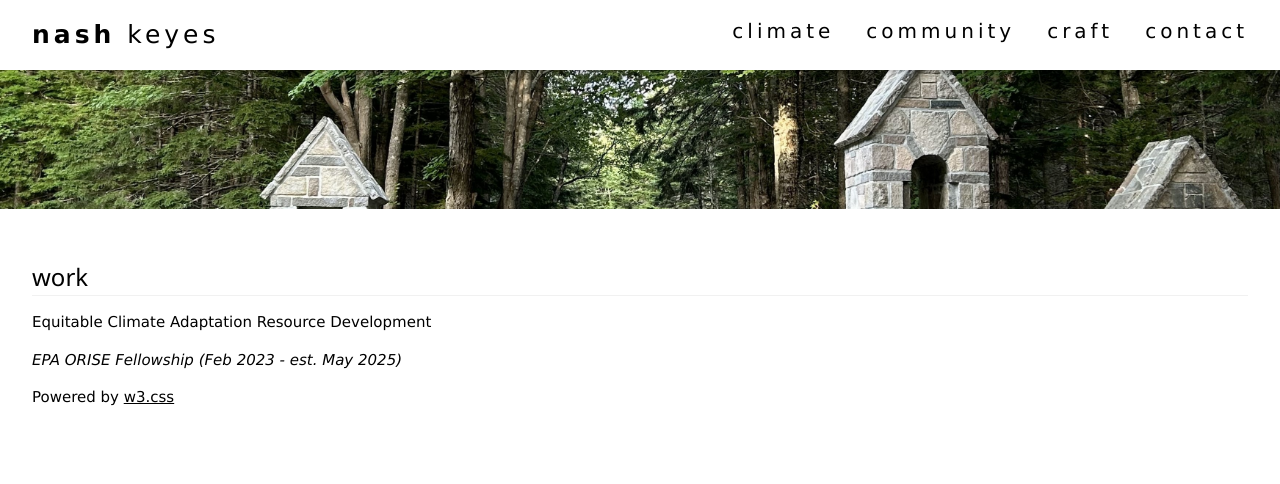
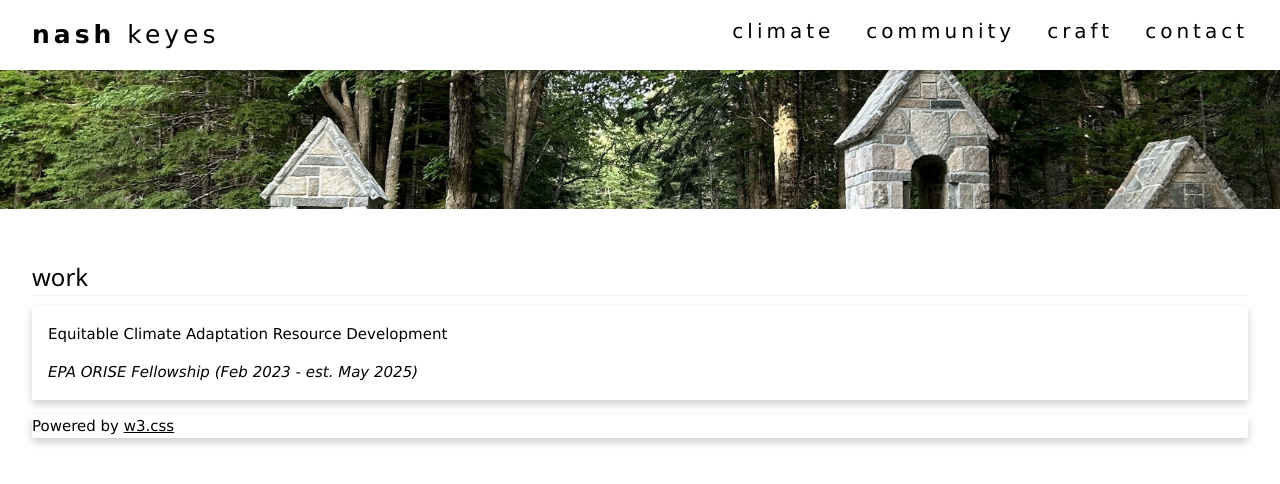
Before and after one commit to ndbkeyes/ndbkeyes.github.io, a Jekyll site: the page climate.html, which Jekyll copies as it is, in a window 1280 px wide. Shown: the top 484 px of the page. Built offline with Jekyll 4.4.1, drawn with Linux system fonts in a browser that asks for light colours.

Commit message:
Update main.css

```diff
--- a/css/main.css
+++ b/css/main.css
@@ -80,10 +80,24 @@
 
 
 /* ========================== ============================ */
-.activepage {
+.active {
   background-color: #444444;
 }
+.card {
+  /* Add shadows to create the "card" effect */
+  box-shadow: 0 4px 8px 0 rgba(0,0,0,0.2);
+  transition: 0.3s;
+}
 
+/* On mouse-over, add a deeper shadow */
+.card:hover {
+  box-shadow: 0 8px 16px 0 rgba(0,0,0,0.2);
+}
+
+/* Add some padding inside the card container */
+.container {
+  padding: 2px 16px;
+}
 
 
 /* ========================== W3 CSS TEMPLATE ============================== */
```
